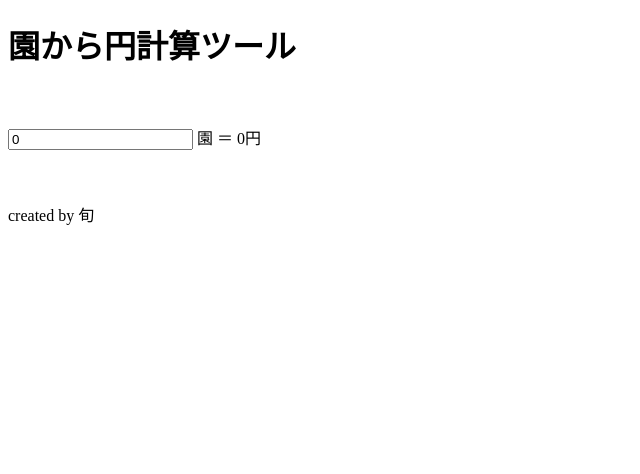
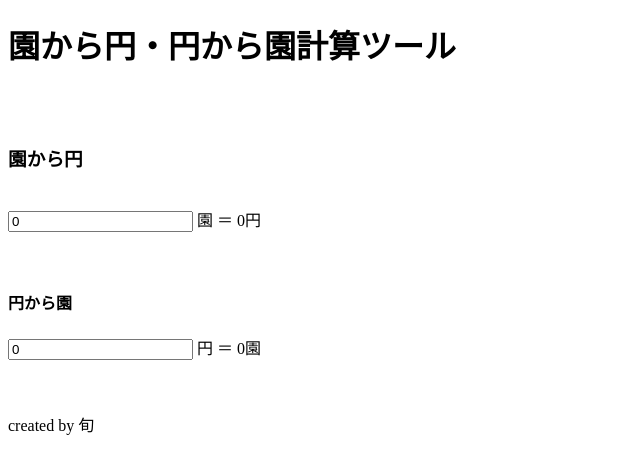
Before and after one commit to shushu-web/en-kara-en, a plain HTML site: page index.html in a window 1280 px wide. Shown: the whole page, without its empty margins (0-640 px from the left). Drawn offline with Linux system fonts and the light colour scheme.

Commit message:
Update index.html

```diff
--- a/index.html
+++ b/index.html
@@ -4,17 +4,24 @@
     <meta charset="UTF-8">
     <meta http-equiv="X-UA-Compatible" content="IE=edge">
     <meta name="viewport" content="width=device-width, initial-scale=1.0">
-    <title>園から円計算ツール
+    <title>園から円・円から園計算ツール
     </title>
 </head>
 <body>
-    <h1>園から円計算ツール</h1><br><br>
+    <h1>園から円・円から園計算ツール</h1><br><br>
+    <h3>園から円</h3><br>
     <form oninput="op3.value = Number(e.value) * 12">
         <input type="number" name="e" id="e" value="0" size="5">
         園
         ＝ <output name="op3" for="e f">0</output>円
       </form>
       <br><br>
+    <h4>円から園</h4>
+    <form oninput="op4.value = Number(g.value) / 12">
+        <input type="number" name="g" id="g" value="0" size="5">
+        円
+        ＝ <output name="op4" for="g h">0</output>園
+      </form><br><br>
       <p>created by 旬</p>
 </body>
 </html>
```
